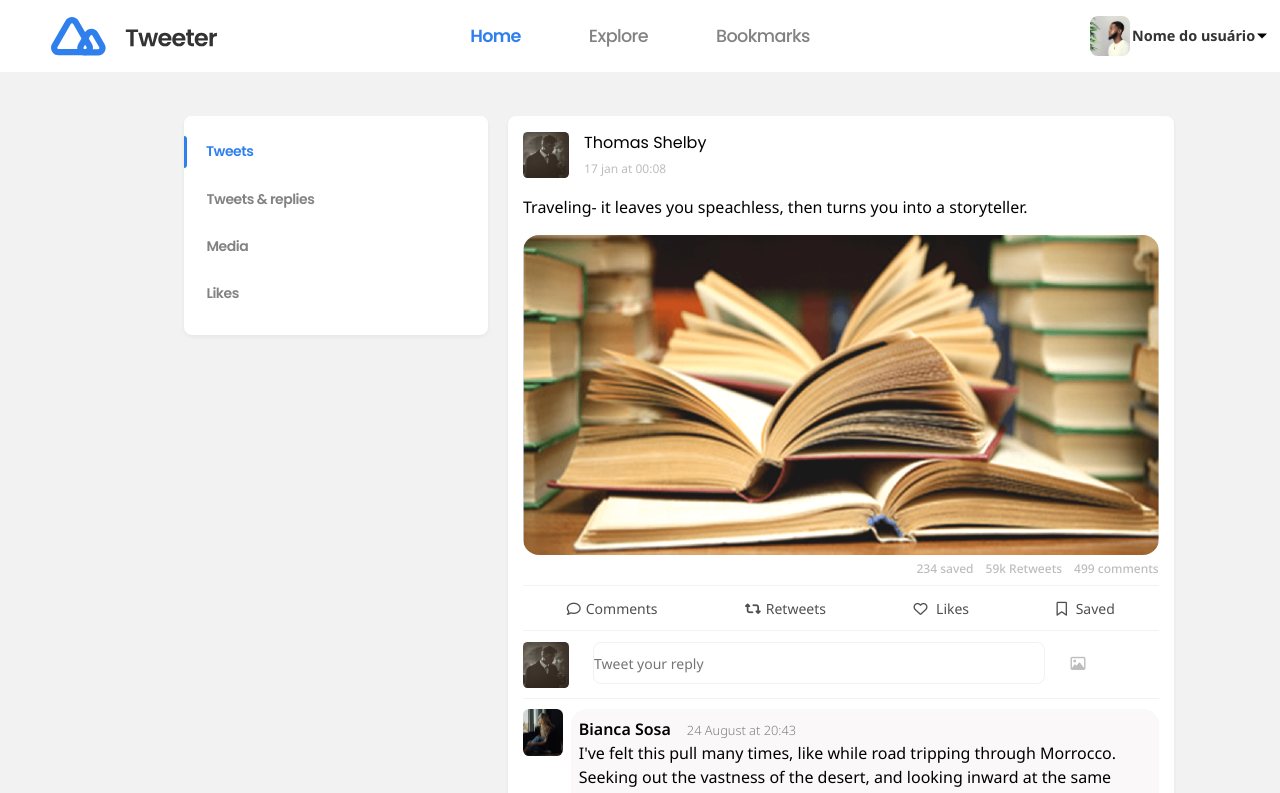
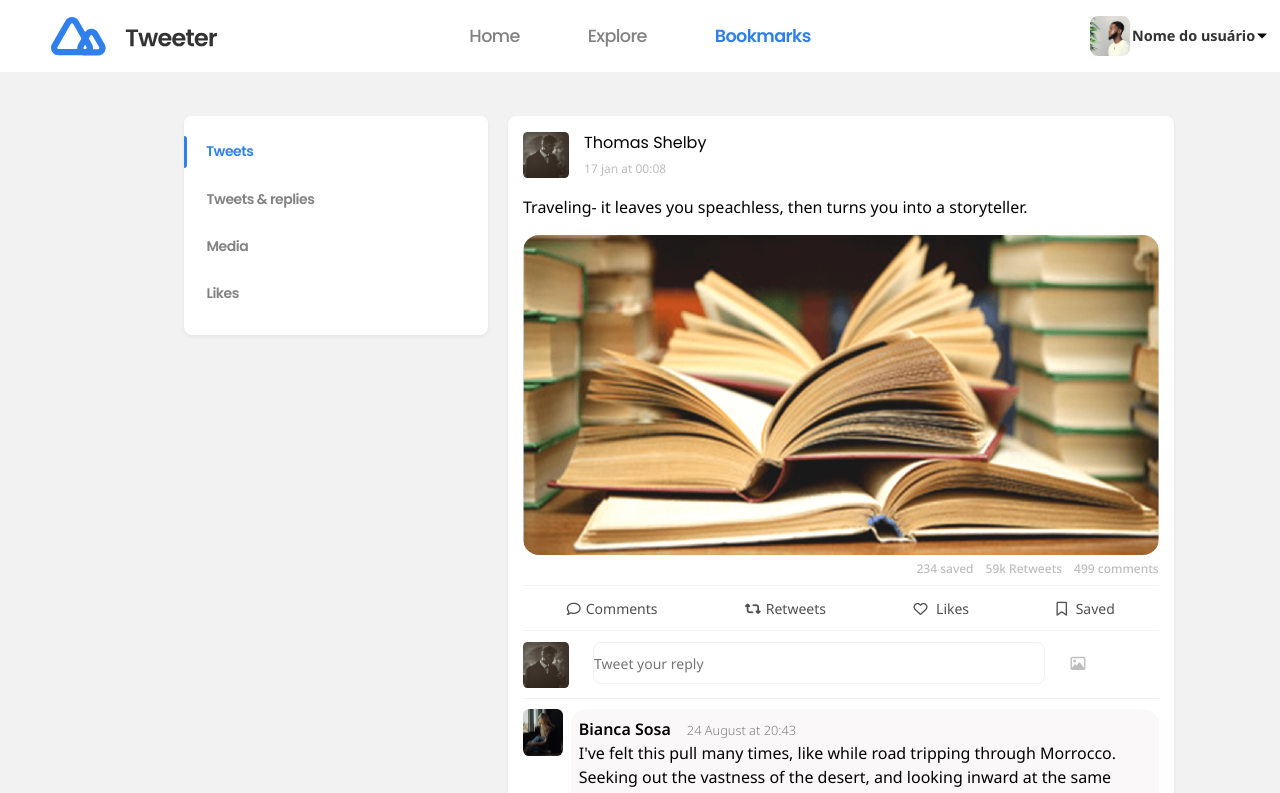
Before and after one commit to Sintese-Jr/twitter-clone-frontend, a React (Create React App) app in the folder projetotreinee/: page /bookmarks in a window 1280 px wide. Shown: the top 793 px of the page. Built offline with nearby package versions, Linux system fonts and the light colour scheme.

Commit message:
feat: icone do header estilizado quando apertado

```diff
--- a/projetotreinee/src/components/Header/header.js
+++ b/projetotreinee/src/components/Header/header.js
@@ -4,7 +4,7 @@ import LogoTelaPequena from './images/tweeter-small.svg'
 import FotoPerfil from './images/perfil.jpg'
 import Seta from './images/seta.png'
 import '../../styles/header.css'
-import {Link} from "react-router-dom"
+import {Link, NavLink} from "react-router-dom"
 
 function Header() {
     return(
@@ -14,9 +14,9 @@ function Header() {
                 <img src={LogoTelaPequena} alt="Logotipo Tweeter" className="logoPequena"></img>
                 <table className='paginas'>
                     <tr>
-                        <td className='tdespaco home'><Link to="/">Home</Link></td>
-                        <td className='tdespaco explore'><Link to="/explore">Explore</Link></td>
-                        <td className='tdespaco bookmarks' id='book'><Link to="/bookmarks">Bookmarks</Link></td>
+                        <td className='tdespaco home'><NavLink to="/">Home</NavLink></td>
+                        <td className='tdespaco explore'><NavLink to="/explore">Explore</NavLink></td>
+                        <td className='tdespaco bookmarks' id='book'><NavLink to="/bookmarks">Bookmarks</NavLink></td>
                     </tr>
                 </table>
 
--- a/projetotreinee/src/styles/HomePage.css
+++ b/projetotreinee/src/styles/HomePage.css
@@ -19,8 +19,3 @@
 .SugestaoSeguir {
     margin-bottom: 1vh;
 }
-
-.home {
-    color: #2F80ED;
-    font-weight: 600;
-}
--- a/projetotreinee/src/styles/header.css
+++ b/projetotreinee/src/styles/header.css
@@ -129,3 +129,8 @@
         left: 83%;
     }
 }
+
+.active {
+    color: #2F80ED;
+    font-weight: 600;
+}
```
